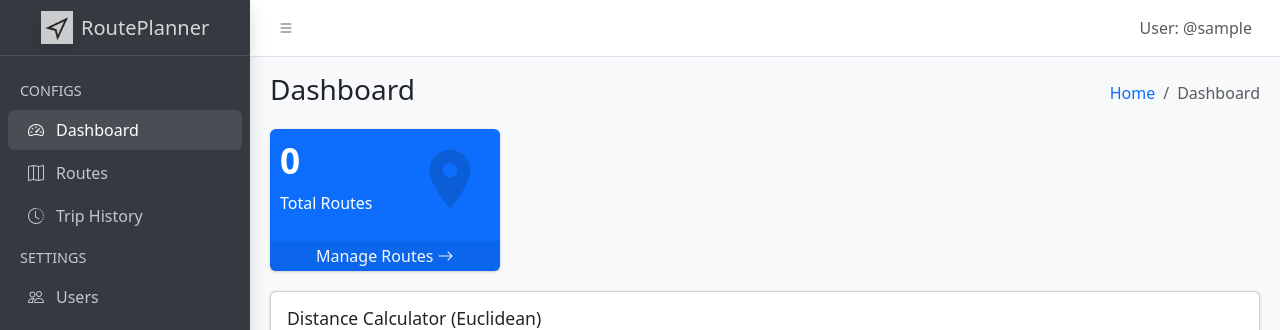
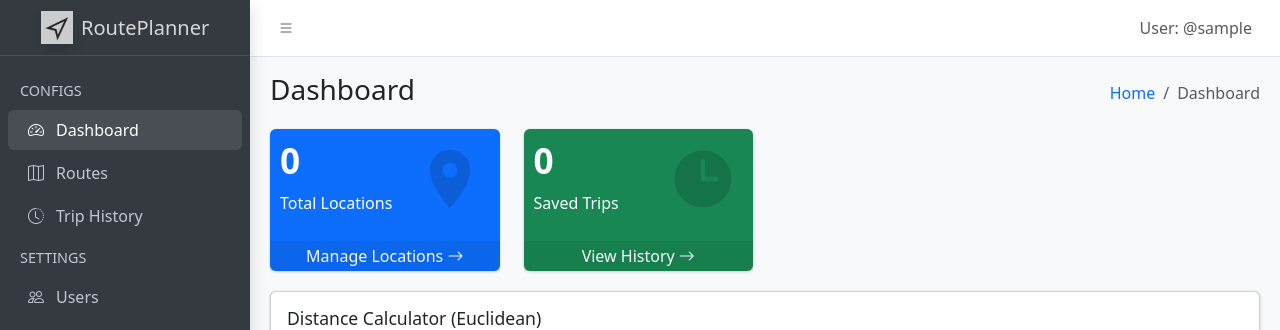
Before and after one commit to JorgeArguello1999/RoutePlanner, a Flask app: page /dashboard/ in a window 1280 px wide. Shown: the top 330 px of the page. Run offline with Flask 3, Linux system fonts and the light colour scheme; the visitor is signed in with stand-in values (Sample User, id 1).

Commit message:
feat: display saved trip count on the dashboard and update location card labels

```diff
--- a/controllers/dashboard.py
+++ b/controllers/dashboard.py
@@ -1,6 +1,7 @@
 import json
 from flask import render_template, session
 from models.locations import Location
+from models.routes import RouteHistory
 
 # Template directory
 TEMPLATES_DIR = 'map/'
@@ -9,14 +10,18 @@ def home():
     user_id = session.get('user_id')
     locations = []
     locations_count = 0
+    history_count = 0
 
     if user_id:
         locations_query = Location.query.filter_by(user_id=user_id).all()
         locations_count = len(locations_query)
         locations = [loc.to_dict() for loc in locations_query]
 
+        history_count = RouteHistory.query.filter_by(user_id=user_id).count()
+
     return render_template(
         f'{TEMPLATES_DIR}dashboard.html',
         locations_count=locations_count,
+        history_count=history_count,
         locations=json.dumps(locations)
     )
--- a/templates/map/dashboard.html
+++ b/templates/map/dashboard.html
@@ -44,7 +44,7 @@
                 <div class="small-box text-bg-primary">
                     <div class="inner">
                         <h3>{{ locations_count }}</h3>
-                        <p>Total Routes</p>
+                        <p>Total Locations</p>
                     </div>
                     <svg class="small-box-icon" fill="currentColor" viewBox="0 0 24 24"
                         xmlns="http://www.w3.org/2000/svg" aria-hidden="true">
@@ -54,7 +54,26 @@
                     </svg>
                     <a href="/routes/"
                         class="small-box-footer link-light link-underline-opacity-0 link-underline-opacity-50-hover">
-                        Manage Routes <i class="bi bi-arrow-right"></i>
+                        Manage Locations <i class="bi bi-arrow-right"></i>
+                    </a>
+                </div>
+            </div>
+            <!-- Saved Trips Card -->
+            <div class="col-lg-3 col-6">
+                <div class="small-box text-bg-success">
+                    <div class="inner">
+                        <h3>{{ history_count }}</h3>
+                        <p>Saved Trips</p>
+                    </div>
+                    <svg class="small-box-icon" fill="currentColor" viewBox="0 0 24 24"
+                        xmlns="http://www.w3.org/2000/svg" aria-hidden="true">
+                        <path clip-rule="evenodd" fill-rule="evenodd"
+                            d="M12 2.25c-5.385 0-9.75 4.365-9.75 9.75s4.365 9.75 9.75 9.75 9.75-4.365 9.75-9.75S17.385 2.25 12 2.25zM12.75 6a.75.75 0 00-1.5 0v6c0 .414.336.75.75.75h4.5a.75.75 0 000-1.5h-3.75V6z">
+                        </path>
+                    </svg>
+                    <a href="/history/"
+                        class="small-box-footer link-light link-underline-opacity-0 link-underline-opacity-50-hover">
+                        View History <i class="bi bi-arrow-right"></i>
                     </a>
                 </div>
             </div>
```
